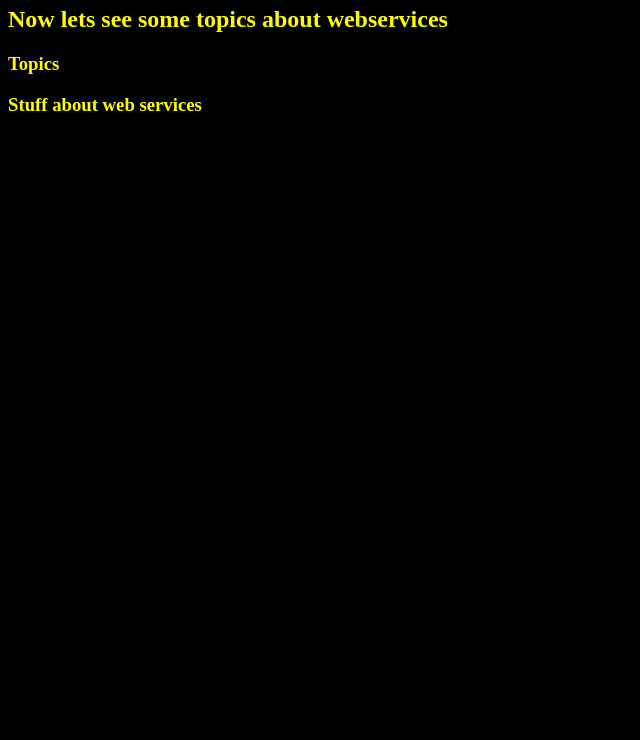
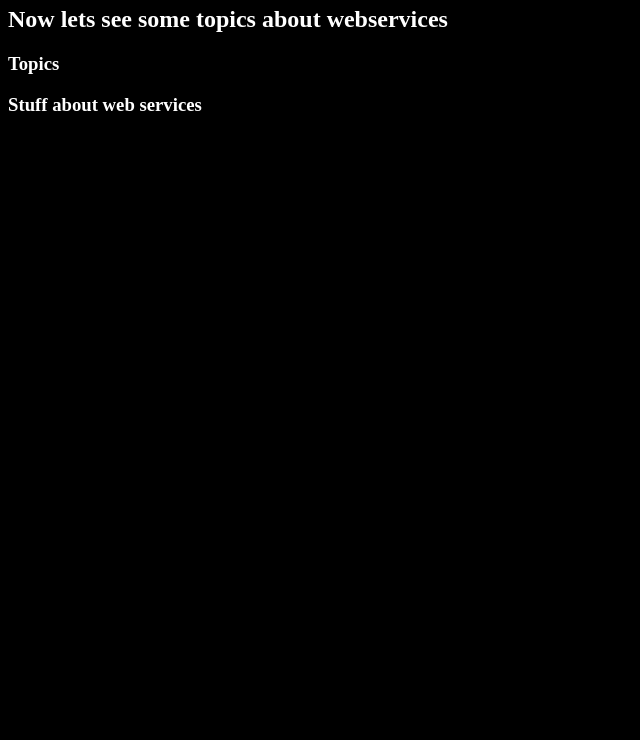
Before and after one commit to virgilioarevalo/ACP_html, a plain HTML site: page index.html in a window 1280 px wide. Shown: the part 60-800 px from the top of the page, without its empty margins (0-640 px from the left). Drawn offline with Linux system fonts and the light colour scheme.

Commit message:
New Change

```diff
--- a/index.html
+++ b/index.html
@@ -1,4 +1,4 @@
-<BODY BGCOLOR="BLACK" TEXT="YELLOW">
+<BODY BGCOLOR="BLACK" TEXT="WHITE">
 
 <h1>This is my first webpage<h1>
 
```
